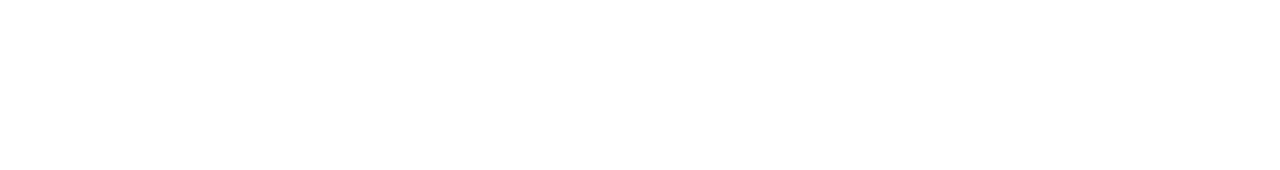
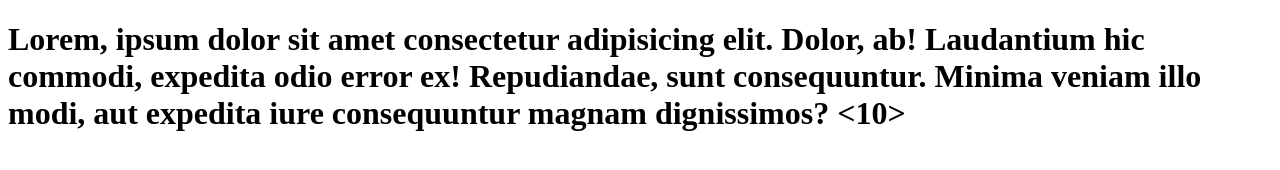
Before and after one commit to GuserHub23/a-eliminar, a plain HTML site: page assets/pagina-web/index.html in a window 1280 px wide. Drawn offline with Linux system fonts and the light colour scheme.

Commit message:
segundo repo

```diff
--- a/assets/pagina-web/index.html
+++ b/assets/pagina-web/index.html
@@ -9,6 +9,9 @@
 </head>
 <body>
 
+    <h1>Lorem, ipsum dolor sit amet consectetur adipisicing elit. Dolor, ab! Laudantium hic commodi, expedita odio error ex! Repudiandae, sunt consequuntur. Minima veniam illo modi, aut expedita iure consequuntur magnam dignissimos?
+    <10></10></h1>
+
     <script src="main.js"></script>
 </body>
 </html>
```
